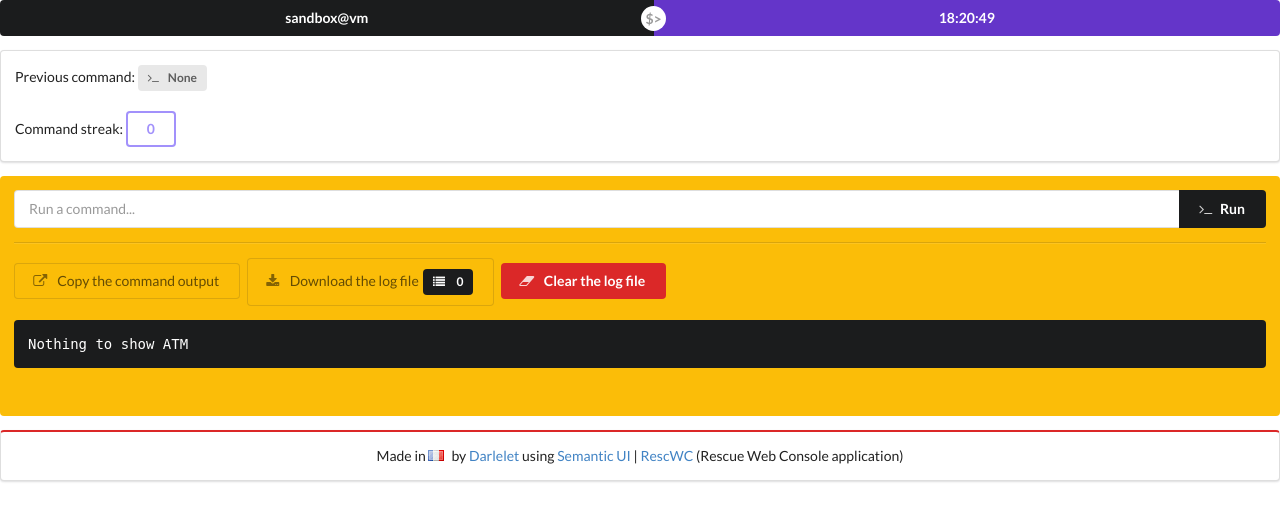
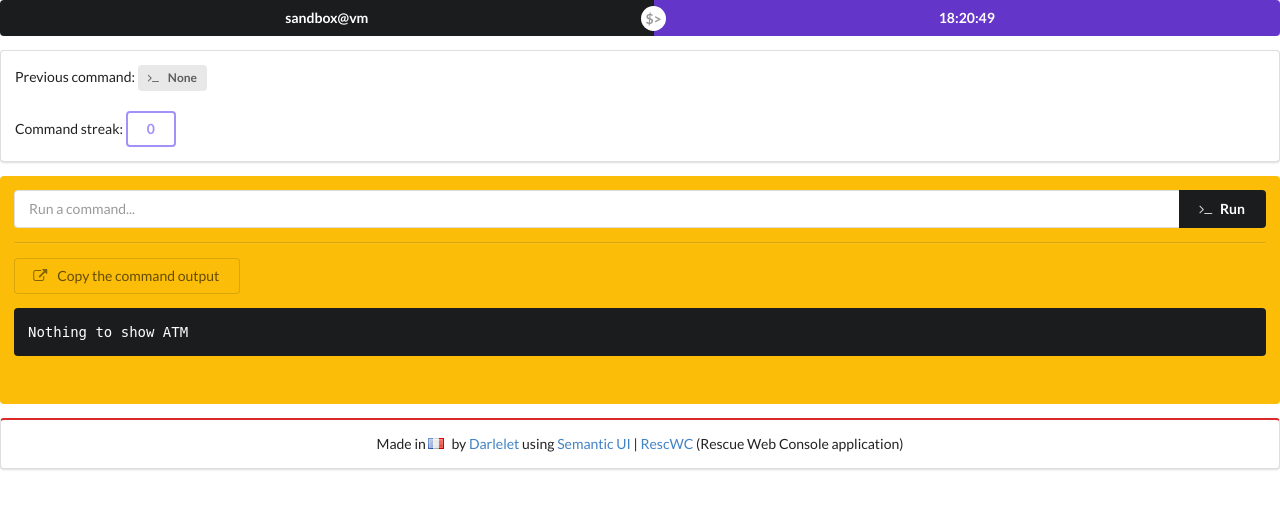
Before and after one commit to Darlelet/RescWC, a PHP site: page / in a window 1280 px wide. Shown: the top 521 px of the page. Run offline with PHP 8.4, Linux system fonts and the light colour scheme; the visitor is signed in with stand-in values (Sample User, id 1); data that the repository does not hold is empty; some libraries are stand-ins or nearby versions.

Commit message:
first stable release

```diff
--- a/conf.php
+++ b/conf.php
@@ -1,16 +1,16 @@
 <?php
 // modify this config file
 $config = array(
-  "enable_log" => "yes",
+  "enable_log" => "no",
   // max number of lines in the log file
   "log_history" => "10000",
-  // path to the log file
+  // path to the log file, starting from php/ directory (prefer full path)
   "log_file" => "../.log",
   // prompt for credentials when user visits the page
   "require_connection" => "yes",
   'user' => 'user',
   'password' => 'password',
   // only if you set specific permission(s) in sudoers file
-  "use_sudo" => "yes"
+  "use_sudo" => "no"
 );
 ?>
--- a/view/app.php
+++ b/view/app.php
@@ -14,17 +14,7 @@
   <i class="icon external"></i>
   Copy the command output
 </button>
-<button id="download_log" class="ui basic button">
-  <i class="icon download"></i>
-  Download the log file
-  <div class="ui black label">
-    <i class="list icon"></i> <span id="nb_log"></span>
-  </div>
-</button>
-<button id="clear_log" class="ui negative button">
-  <i class="icon erase"></i>
-  Clear the log file
-</button>
+<?php if ($opt['enable_log']) include 'view/log_buttons.php'; ?>
 <div id="copy_message" class="ui basic modal">
   <div class="ui icon header">
     <i class="icon external"></i>
```
